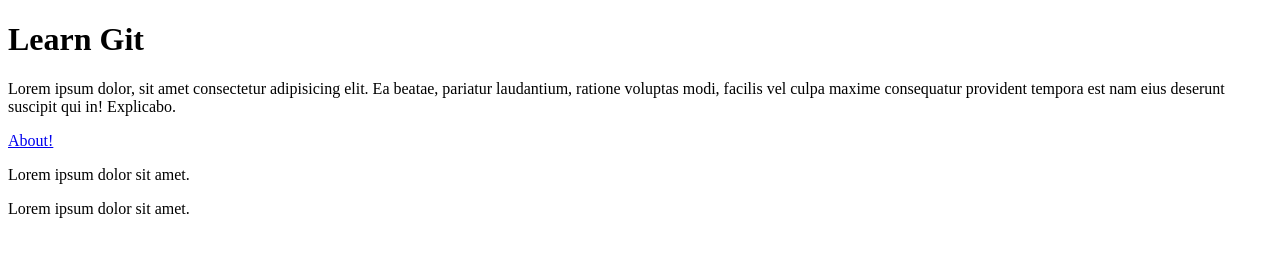
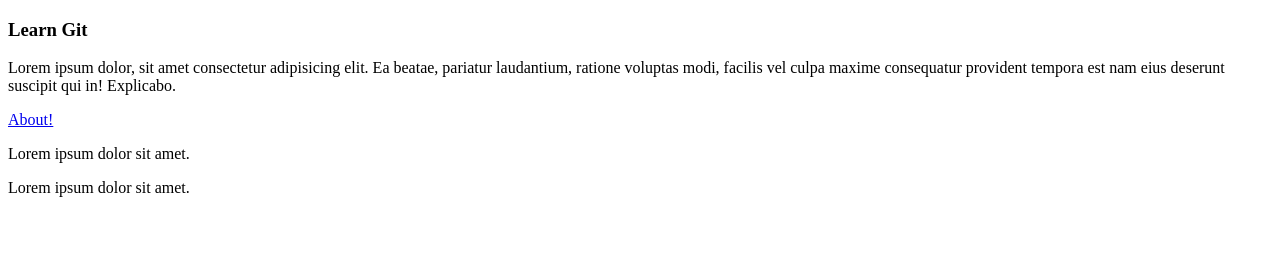
Before and after one commit to kazmonroy/git-learn, a plain HTML site: page main.html in a window 1280 px wide. Drawn offline with Linux system fonts and the light colour scheme.

Commit message:
Edit main.html

```diff
--- a/main.html
+++ b/main.html
@@ -7,7 +7,7 @@
     <title>Document</title>
   </head>
   <body>
-    <h1>Learn Git</h1>
+    <h3>Learn Git</h3>
     <p>
       Lorem ipsum dolor, sit amet consectetur adipisicing elit. Ea beatae,
       pariatur laudantium, ratione voluptas modi, facilis vel culpa maxime
```
